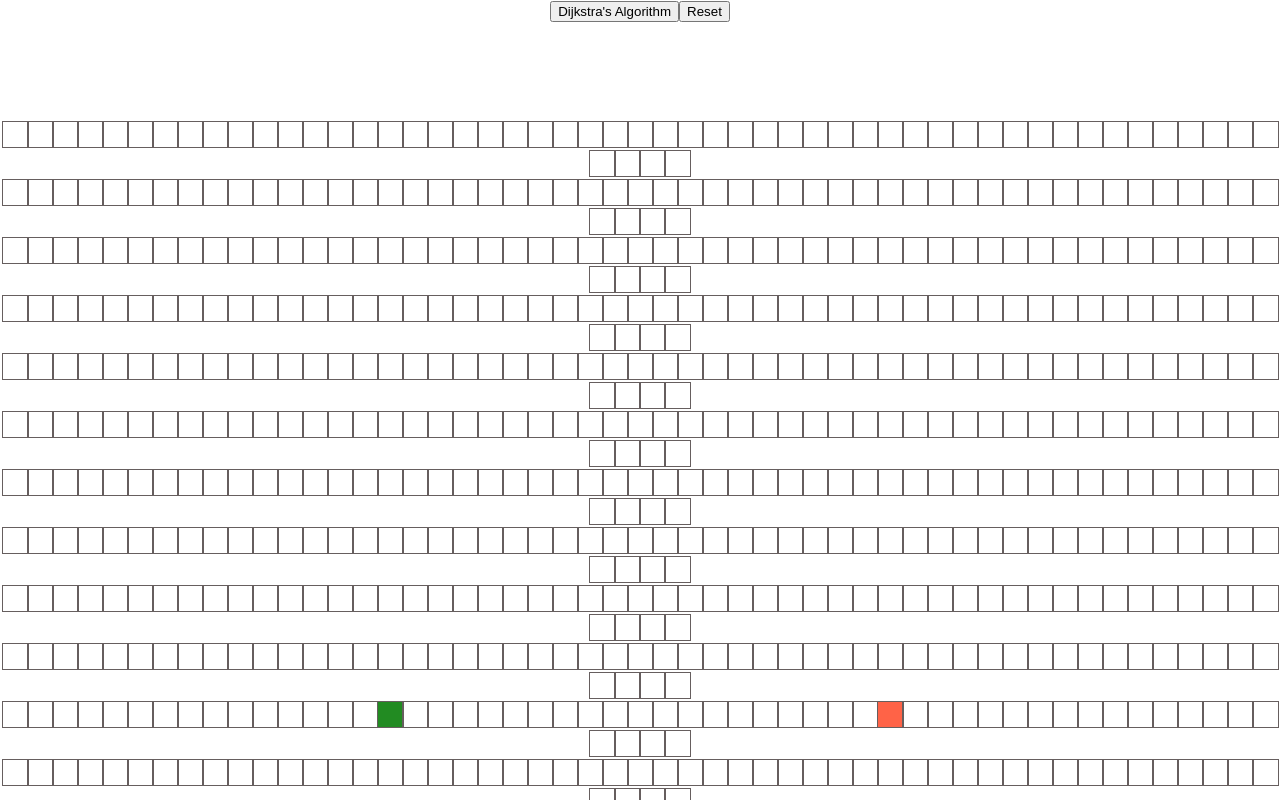
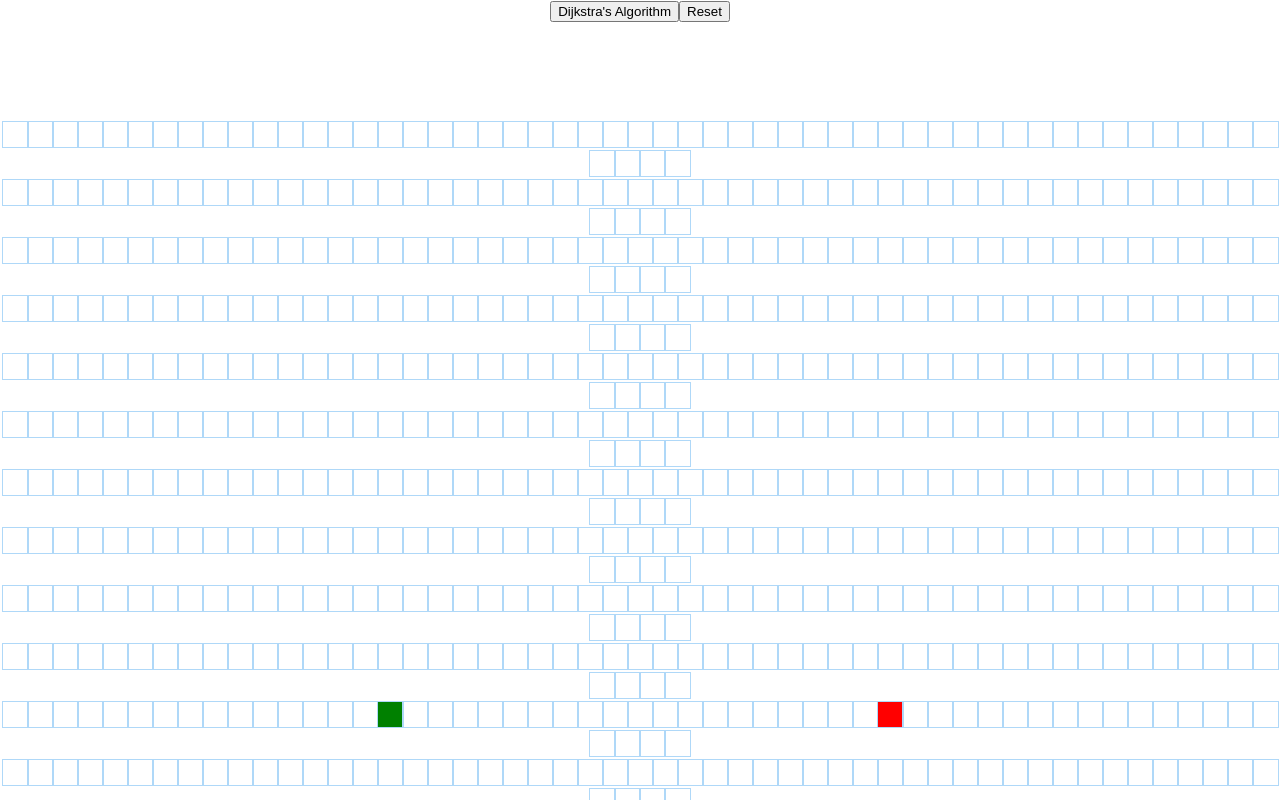
Before and after one commit to Bchass/Pathfinding, a React (Create React App) app in the folder path-app/: page / in a window 1280 px wide. Shown: the top 800 px of the page. Built offline with nearby package versions, Linux system fonts and the light colour scheme.

Commit message:
Added style for nodes

```diff
--- a/path-app/src/PathfindingVisualizer/Node/Node.css
+++ b/path-app/src/PathfindingVisualizer/Node/Node.css
@@ -1,14 +1,75 @@
 .node {
-    width: 25px;
-    height: 25px;
-    outline: 1px solid rgb(102, 94, 94);
-    display: inline-block;
+  width: 25px;
+  height: 25px;
+  outline: 1px solid rgb(175, 216, 248);
+  display: inline-block;
+}
+
+.node-finish {
+  background-color: red;
+}
+
+.node-start {
+  background-color: green;
+}
+
+.node-visited {
+  animation-name: Animation;
+  animation-duration: 1.5s;
+  animation-timing-function: ease-out;
+  animation-delay: 0;
+  animation-direction: alternate;
+  animation-iteration-count: 1;
+  animation-fill-mode: forwards;
+  animation-play-state: running;
+}
+
+@keyframes Animation {
+  0% {
+    transform: scale(0.3);
+    background-color: rgba(255, 0, 0, 0.75);
+    border-radius: 100%;
   }
 
-  .node-start{
-    background-color: forestgreen;
+  50% {
+    background-color: rgba(235, 250, 25, 0.75);
   }
 
-  .node-finish{
-    background-color: tomato;
+  75% {
+    transform: scale(1.2);
+    background-color: rgba(255, 145, 0, 0.75);
   }
+
+  100% {
+    transform: scale(1);
+    background-color: rgba(184, 78, 226, 0.75);
+  }
+}
+
+.node-shortest {
+  animation-name: shortest;
+  animation-duration: 1.5s;
+  animation-timing-function: ease-out;
+  animation-delay: 0;
+  animation-direction: alternate;
+  animation-iteration-count: 1;
+  animation-fill-mode: forwards;
+  animation-play-state: running;
+}
+
+@keyframes shortest {
+  0% {
+    transform: scale(0.6);
+    background-color: rgb(255, 254, 106);
+  }
+
+  50% {
+    transform: scale(1.2);
+    background-color: rgb(255, 254, 106);
+  }
+
+  100% {
+    transform: scale(1);
+    background-color: rgb(255, 254, 106);
+  }
+}
```
